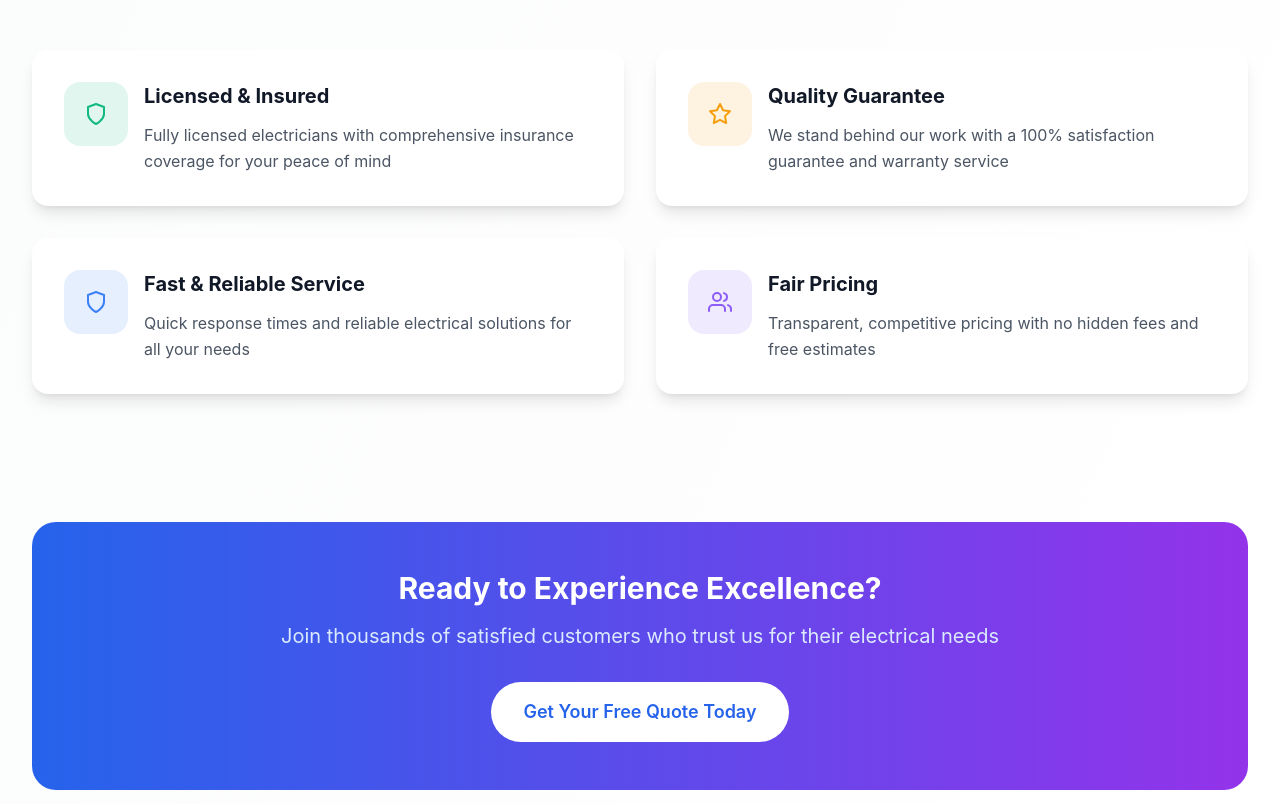
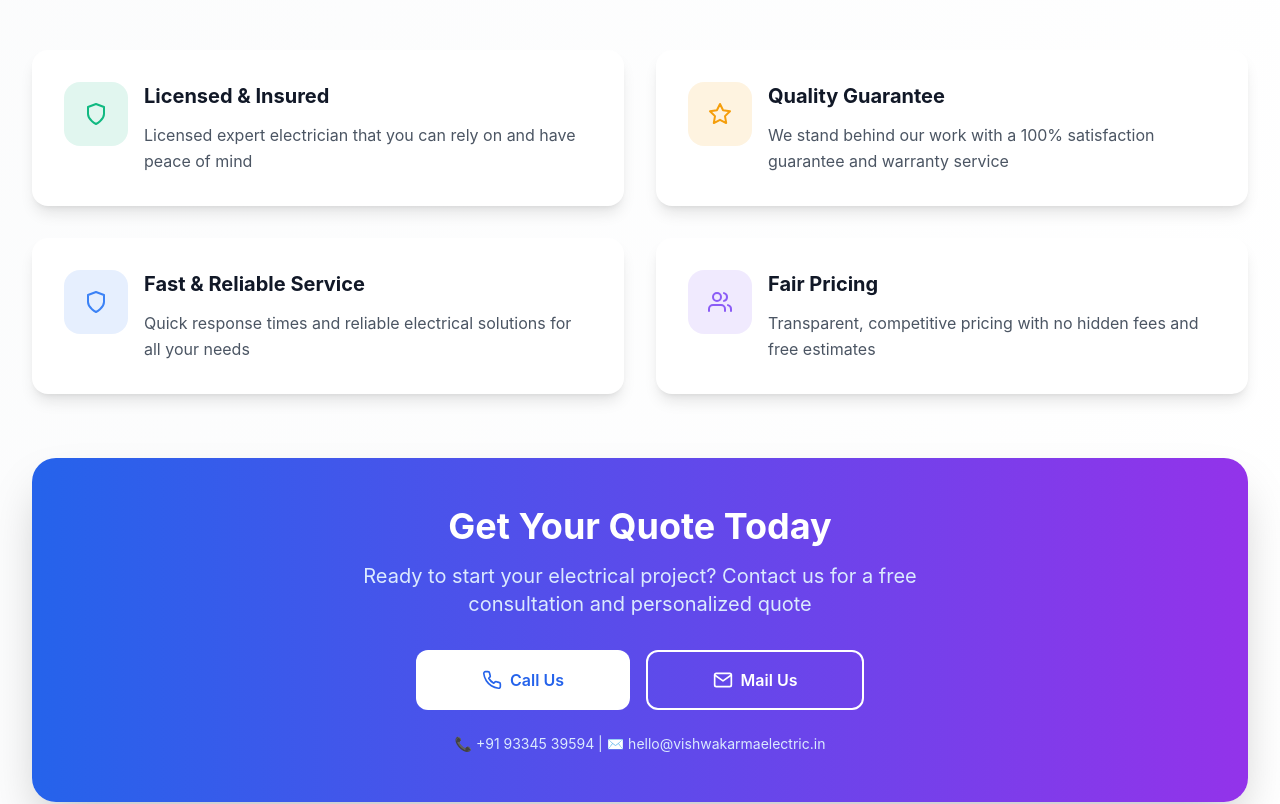
Before and after one commit to Ashish-cse38/Electrical-Shop-App-Development-4656, a React (Vite) app: page /#/ in a window 1280 px wide. Shown: the part 6110-6914 px from the top of the page. Built offline with nearby package versions, Linux system fonts and the light colour scheme.

Commit message:
Added files via Greta

```diff
--- a/src/components/About.jsx
+++ b/src/components/About.jsx
@@ -1,5 +1,5 @@
 import React, { useState, useEffect, useRef } from 'react';
-import { FiUsers, FiClock, FiShield, FiZap, FiTool, FiHome, FiStar, FiMapPin } from 'react-icons/fi';
+import { FiUsers, FiClock, FiShield, FiZap, FiTool, FiHome, FiStar, FiMapPin, FiPhone, FiMail } from 'react-icons/fi';
 import SafeIcon from '../common/SafeIcon';
 
 const About = () => {
@@ -54,7 +54,7 @@ const About = () => {
   const features = [
     {
       title: 'Licensed & Insured',
-      description: 'Fully licensed electricians with comprehensive insurance coverage for your peace of mind',
+      description: 'Licensed expert electrician that you can rely on and have peace of mind',
       icon: FiShield,
       color: '#10B981'
     },
@@ -89,10 +89,7 @@ const About = () => {
           }
         });
       },
-      {
-        threshold: 0.3,
-        rootMargin: '-50px 0px -50px 0px'
-      }
+      { threshold: 0.3, rootMargin: '-50px 0px -50px 0px' }
     );
 
     timelineRefs.current.forEach((ref) => {
@@ -138,7 +135,11 @@ const About = () => {
                 className="w-16 h-16 mx-auto mb-4 rounded-full flex items-center justify-center"
                 style={{ backgroundColor: `${stat.color}20` }}
               >
-                <SafeIcon icon={stat.icon} className="text-2xl" style={{ color: stat.color }} />
+                <SafeIcon
+                  icon={stat.icon}
+                  className="text-2xl"
+                  style={{ color: stat.color }}
+                />
               </div>
               <div className="text-3xl font-bold text-gray-900 mb-2">
                 {stat.number}
@@ -174,9 +175,7 @@ const About = () => {
                     ? 'opacity-100 transform translate-y-0'
                     : 'opacity-0 transform translate-y-8'
                 }`}
-                style={{
-                  transitionDelay: `${index * 150}ms`
-                }}
+                style={{ transitionDelay: `${index * 150}ms` }}
               >
                 <div className={`w-1/2 ${index % 2 === 0 ? 'pr-8 text-right' : 'pl-8 text-left'}`}>
                   <div
@@ -184,12 +183,10 @@ const About = () => {
                       visibleCards.has(index)
                         ? 'scale-100 rotate-0'
                         : index % 2 === 0
-                          ? 'scale-95 rotate-1'
-                          : 'scale-95 -rotate-1'
+                        ? 'scale-95 rotate-1'
+                        : 'scale-95 -rotate-1'
                     }`}
-                    style={{
-                      transitionDelay: `${index * 200}ms`
-                    }}
+                    style={{ transitionDelay: `${index * 200}ms` }}
                     onMouseEnter={(e) => {
                       e.currentTarget.style.backgroundColor = item.color + '08';
                     }}
@@ -202,7 +199,11 @@ const About = () => {
                         className="w-12 h-12 rounded-full flex items-center justify-center"
                         style={{ backgroundColor: `${item.color}20` }}
                       >
-                        <SafeIcon icon={item.icon} className="text-xl" style={{ color: item.color }} />
+                        <SafeIcon
+                          icon={item.icon}
+                          className="text-xl"
+                          style={{ color: item.color }}
+                        />
                       </div>
                       <div className="text-2xl font-bold" style={{ color: item.color }}>
                         {item.year}
@@ -230,11 +231,12 @@ const About = () => {
         </div>
 
         {/* Features Grid */}
-        <div className="mb-32">
+        <div className="mb-16">
           <div className="text-center mb-12">
             <h3 className="text-4xl font-bold text-gray-900 mb-4">Why Choose Us</h3>
             <p className="text-lg text-gray-600">Excellence in every aspect of our service</p>
           </div>
+
           <div className="grid grid-cols-1 md:grid-cols-2 gap-8">
             {features.map((feature, index) => (
               <div
@@ -252,7 +254,11 @@ const About = () => {
                     className="w-16 h-16 rounded-2xl flex items-center justify-center flex-shrink-0"
                     style={{ backgroundColor: `${feature.color}20` }}
                   >
-                    <SafeIcon icon={feature.icon} className="text-2xl" style={{ color: feature.color }} />
+                    <SafeIcon
+                      icon={feature.icon}
+                      className="text-2xl"
+                      style={{ color: feature.color }}
+                    />
                   </div>
                   <div className="flex-1">
                     <h4 className="text-xl font-bold text-gray-900 mb-3">{feature.title}</h4>
@@ -264,23 +270,38 @@ const About = () => {
           </div>
         </div>
 
-        {/* Call to Action */}
-        <div className="text-center bg-gradient-to-r from-blue-600 to-purple-600 rounded-3xl p-12 text-white">
-          <h3 className="text-3xl font-bold mb-4">Ready to Experience Excellence?</h3>
-          <p className="text-xl mb-8 text-blue-100">
-            Join thousands of satisfied customers who trust us for their electrical needs
-          </p>
-          <button
-            className="bg-white text-blue-600 px-8 py-4 rounded-full font-semibold text-lg hover:bg-gray-50 transition-colors duration-300"
-            onClick={() => {
-              const element = document.getElementById('contact');
-              if (element) {
-                element.scrollIntoView({ behavior: 'smooth' });
-              }
-            }}
-          >
-            Get Your Free Quote Today
-          </button>
+        {/* Get Your Quote CTA */}
+        <div className="text-center">
+          <div className="bg-gradient-to-r from-blue-600 to-purple-600 rounded-3xl p-8 md:p-12 shadow-2xl">
+            <h3 className="text-3xl md:text-4xl font-bold text-white mb-4">
+              Get Your Quote Today
+            </h3>
+            <p className="text-xl text-blue-100 mb-8 max-w-2xl mx-auto">
+              Ready to start your electrical project? Contact us for a free consultation and personalized quote
+            </p>
+
+            <div className="flex flex-col sm:flex-row gap-4 justify-center max-w-md mx-auto">
+              <a
+                href="tel:+919334539594"
+                className="flex-1 bg-white text-blue-600 hover:bg-blue-50 px-6 py-4 rounded-xl font-semibold transition-colors duration-300 flex items-center justify-center space-x-2"
+              >
+                <SafeIcon icon={FiPhone} className="text-xl" />
+                <span>Call Us</span>
+              </a>
+
+              <a
+                href="mailto:hello@vishwakarmaelectric.in"
+                className="flex-1 border-2 border-white text-white hover:bg-white hover:text-blue-600 px-6 py-4 rounded-xl font-semibold transition-colors duration-300 flex items-center justify-center space-x-2"
+              >
+                <SafeIcon icon={FiMail} className="text-xl" />
+                <span>Mail Us</span>
+              </a>
+            </div>
+
+            <div className="mt-6 text-blue-100 text-sm">
+              <p>📞 +91 93345 39594 | ✉️ hello@vishwakarmaelectric.in</p>
+            </div>
+          </div>
         </div>
       </div>
     </section>
```
